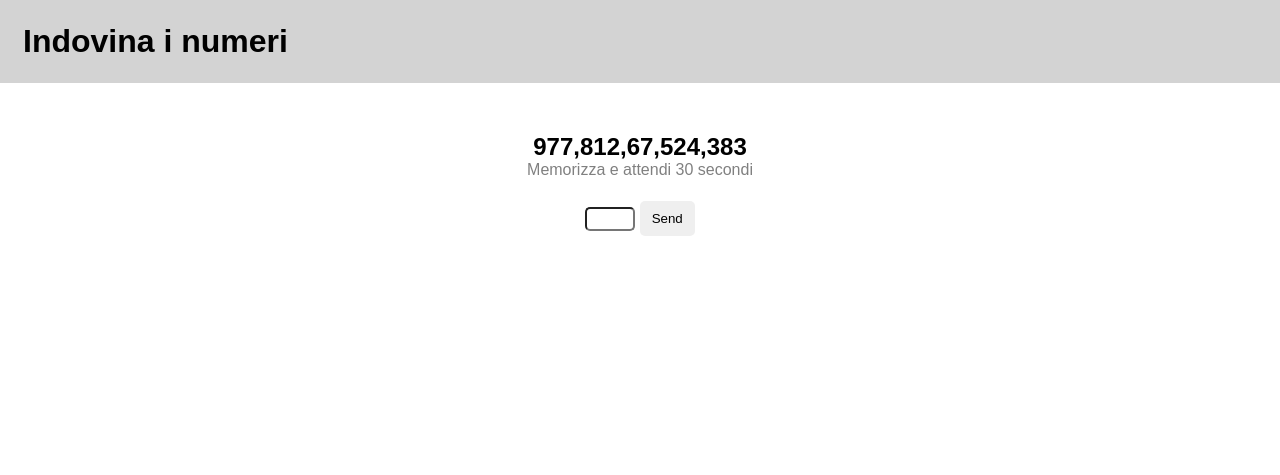
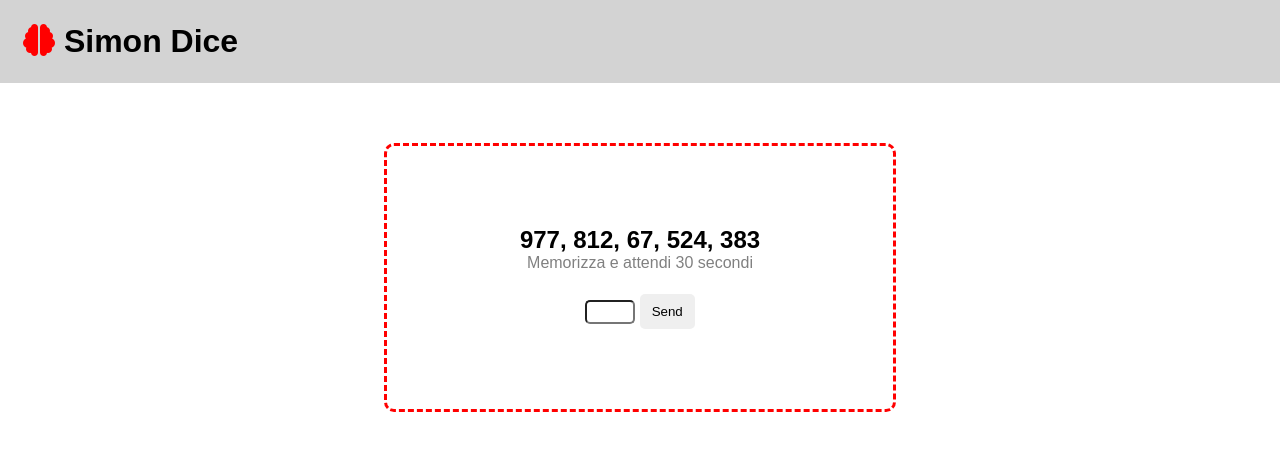
Before and after one commit to Jaskett/js-simon, a plain HTML site: page index.html in a window 1280 px wide. Drawn offline with Linux system fonts and the light colour scheme.

Commit message:
Modifica codice HTML

```diff
--- a/css/style.css
+++ b/css/style.css
@@ -14,12 +14,26 @@ header {
     padding: 23px;
 }
 
-main {
-    padding: 50px;
-    text-align: center;
+.fa-brain {
+    color: red;
 }
 
-#timer-text {
+main {
+    padding: 60px 0;
+    width: 40%;
+    margin: auto;
+}
+
+.cont-main {
+    text-align: center;
+    border: 3px red;
+    border-style:dashed;
+    border-radius: 10px;
+    padding: 80px 30px;
+}
+
+span#timer-text {
+    margin-top: 7px;
     color: gray;
 }
 
@@ -29,10 +43,11 @@ h3 {
 
 section.num-user-pc {
     font-size: 16px;
+    font-style: italic;
     color: gray;
 }
 
-div.inp-but{
+section.inp-but{
     margin-top: 22px;
 }
 
--- a/index.html
+++ b/index.html
@@ -5,18 +5,23 @@
     <meta http-equiv="X-UA-Compatible" content="IE=edge">
     <meta name="viewport" content="width=device-width, initial-scale=1.0">
     <title>Simon Dice</title>
+    <link rel="stylesheet" href="https://cdnjs.cloudflare.com/ajax/libs/font-awesome/6.2.0/css/all.min.css">
 
     <link rel="stylesheet" href="css/style.css">
 </head>
 <body>
-    <form action=""></form>
+    <!-- Header -->
     <header>
-        <h1>Indovina i numeri</h1>
+        <h1><i class="fa-solid fa-brain"></i> Simon Dice</h1>
     </header>
 
+    <!-- Main -->
     <main>
+        <div class="cont-main">
             <h2></h2>
-        <span id="timer-text">Attendi 30 secondi</span>
+
+            <span id="timer-text"></span>
+
             <h3></h3>
 
             <section class="num-user-pc">
@@ -24,9 +29,10 @@
                 <div class="num-pc"></div>
             </section>
 
-        <div class="inp-but">
+            <section class="inp-but">
                 <input type="text" id="input-num">
                 <button id="button-num">Send</button>
+            </section>
         </div>
     </main>
 
--- a/js/scripts.js
+++ b/js/scripts.js
@@ -14,7 +14,7 @@ const arrRandNum = [];
 
 for(let i = 1; i <= 5; i++) {
     let randomNumber = randomNumFunction(1, 1000);
-    arrRandNum.push(randomNumber);
+    arrRandNum.push(" " + randomNumber);
 }
 
 console.log(arrRandNum);
@@ -39,12 +39,12 @@ const arrNumUser = [];
 buttonNum.addEventListener('click',
     function() {
         if(arrNumUser.length < 4) {
-            arrNumUser.push(inputNum.value);
+            arrNumUser.push(" " + inputNum.value);
             console.log(arrNumUser);
             inputNum.value = "";
         }
         else if(arrNumUser.length < 5) {
-            arrNumUser.push(inputNum.value);
+            arrNumUser.push(" " + inputNum.value);
 
             document.getElementById('num-user').innerHTML = `Numeri inseriti: ${arrNumUser}`;
             console.log("Numeri inseriti: ", arrNumUser);
@@ -55,7 +55,7 @@ buttonNum.addEventListener('click',
             const textResult = document.querySelector('h3');
             let arrayEqual = arrayEqualFunction(arrRandNum, arrNumUser);
 
-            if(arrayEqual === true) {
+            if(arrayEqual == true) {
                 textResult.innerHTML = "Hai indovinato tutti i numeri, hai vinto!";
                 textResult.style.color = "green";
                 console.log("Hai indovinato tutti i numeri, hai vinto!");
```
Lines whose indentation alone changed are shown as unchanged.
